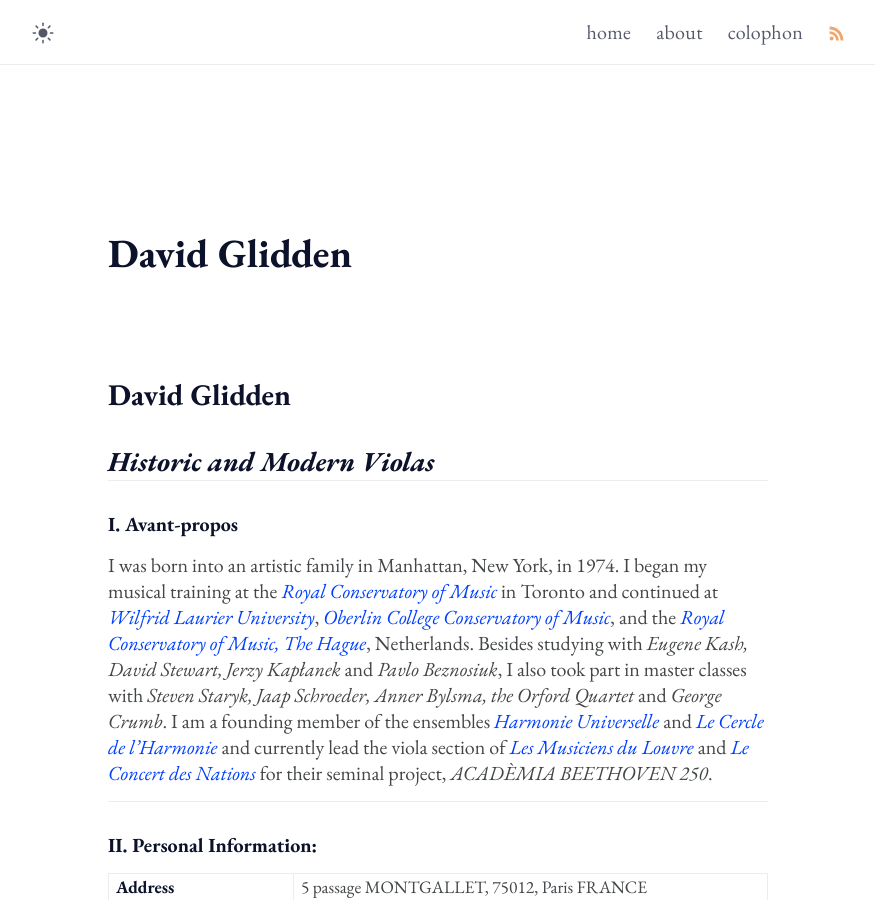
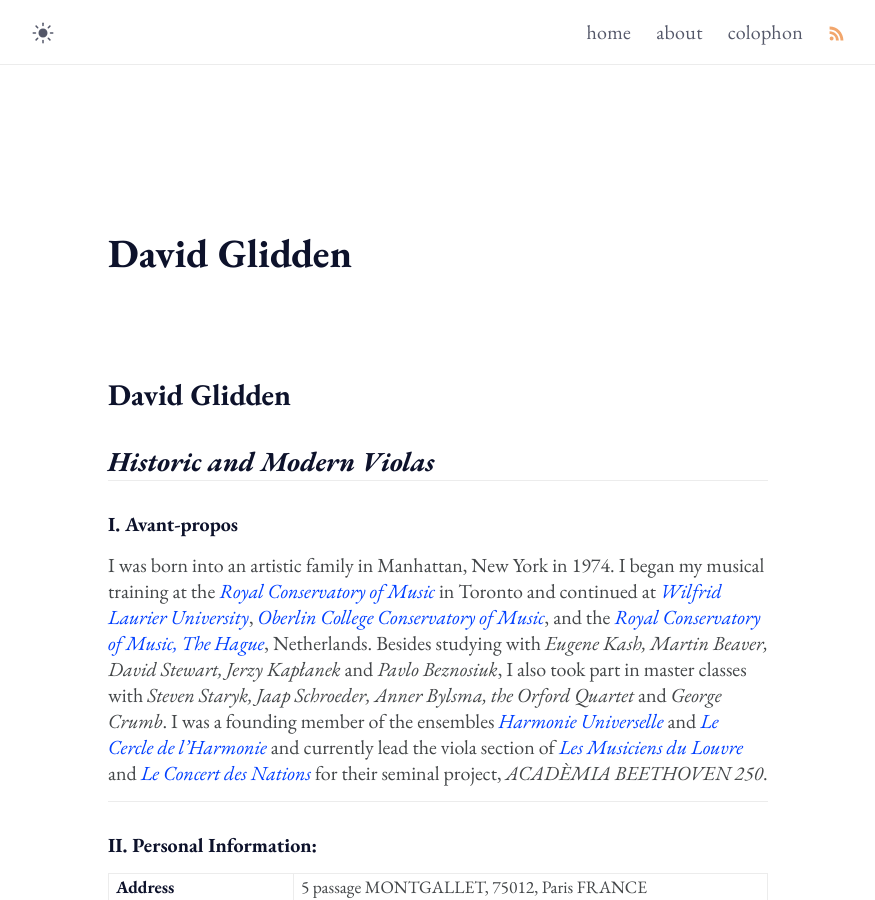
Before and after one commit to davidglidden/davidglidden.github.io, a Jekyll site: the page built from resume.md, in a window 1280 px wide and 900 px high. Shown: the whole window, without its empty margins (202-1077 px from the left). Built offline with Jekyll 4.4.1, drawn with Linux system fonts in a browser that asks for light colours; our own code applies the rules of GitHub Pages for plain Markdown files.

Commit message:
Corrected a few errors in the text

```diff
--- a/resume.md
+++ b/resume.md
@@ -12,7 +12,7 @@ comments: false
 
 ##### I. Avant-propos
 
-I was born into an artistic family in Manhattan, New York, in 1974. I began my musical training at the [*Royal Conservatory of Music*](http://rcm.ca) in Toronto and continued at [*Wilfrid Laurier University*](http://wlu.ca), [*Oberlin College Conservatory of Music*](https://home.oberlin.edu), and the [*Royal Conservatory of Music, The Hague*](http://koncon.nl), Netherlands. Besides studying with *Eugene Kash, David Stewart, Jerzy Kapłanek* and *Pavlo Beznosiuk*, I also took part in master classes with *Steven Staryk, Jaap Schroeder, Anner Bylsma, the Orford Quartet* and *George Crumb*. I am a founding member of the ensembles [*Harmonie Universelle*](http://harmonie-universele.com) and [*Le Cercle de l’Harmonie*](http://cercledelharmonie.fr) and currently lead the viola section of [*Les Musiciens du Louvre*](http://mdlg.net) and [*Le Concert des Nations*](https://www.alia-vox.com/en/artists/le-concert-des-nations/) for their seminal project, *ACADÈMIA BEETHOVEN 250*.
+I was born into an artistic family in Manhattan, New York in 1974. I began my musical training at the [*Royal Conservatory of Music*](http://rcm.ca) in Toronto and continued at [*Wilfrid Laurier University*](http://wlu.ca), [*Oberlin College Conservatory of Music*](https://home.oberlin.edu), and the [*Royal Conservatory of Music, The Hague*](http://koncon.nl), Netherlands. Besides studying with *Eugene Kash, Martin Beaver, David Stewart, Jerzy Kapłanek* and *Pavlo Beznosiuk*, I also took part in master classes with *Steven Staryk, Jaap Schroeder, Anner Bylsma, the Orford Quartet* and *George Crumb*. I was a founding member of the ensembles [*Harmonie Universelle*](http://harmonie-universele.com) and [*Le Cercle de l’Harmonie*](http://cercledelharmonie.fr) and currently lead the viola section of [*Les Musiciens du Louvre*](http://mdlg.net) and [*Le Concert des Nations*](https://www.alia-vox.com/en/artists/le-concert-des-nations/) for their seminal project, *ACADÈMIA BEETHOVEN 250*.
 
 ***
 
```
